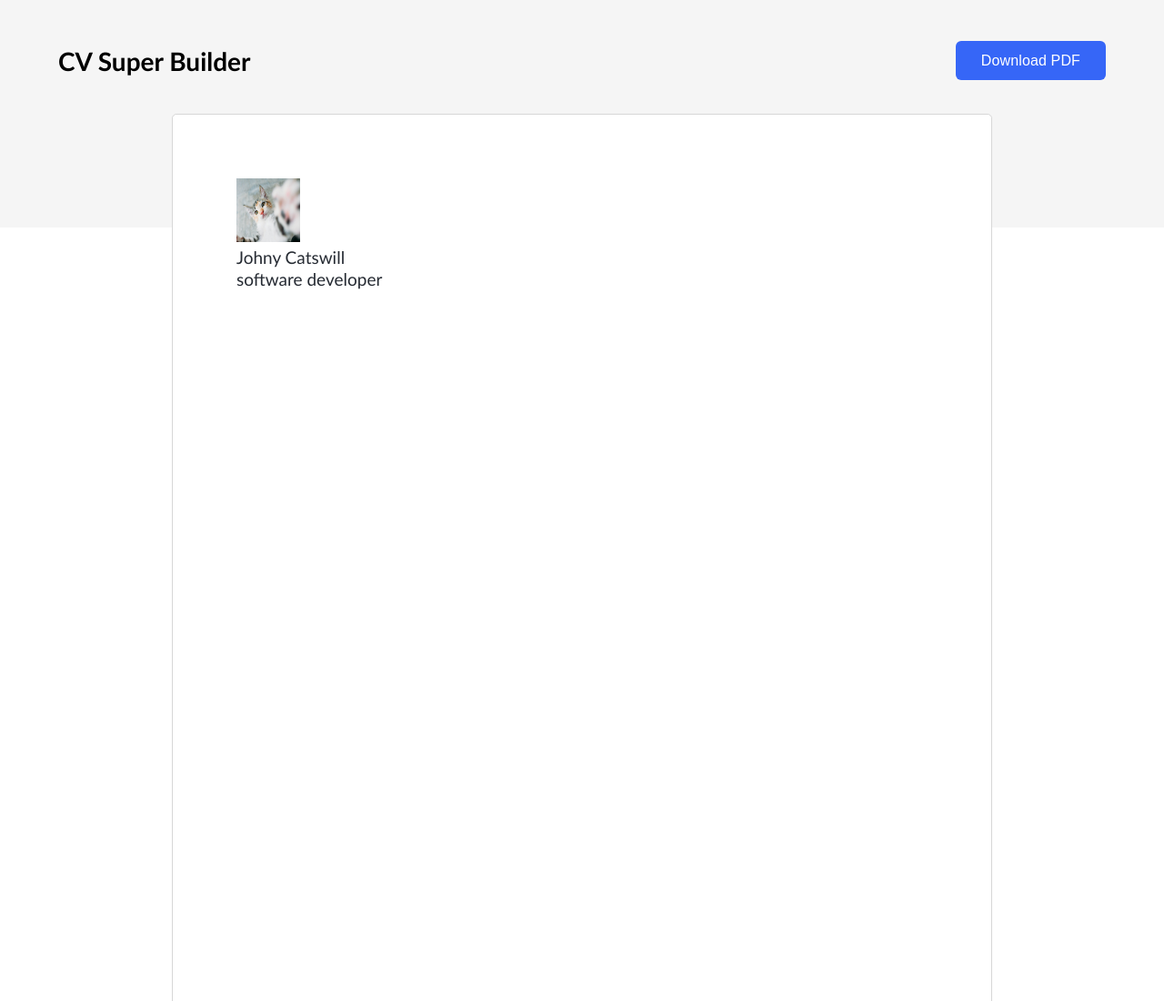
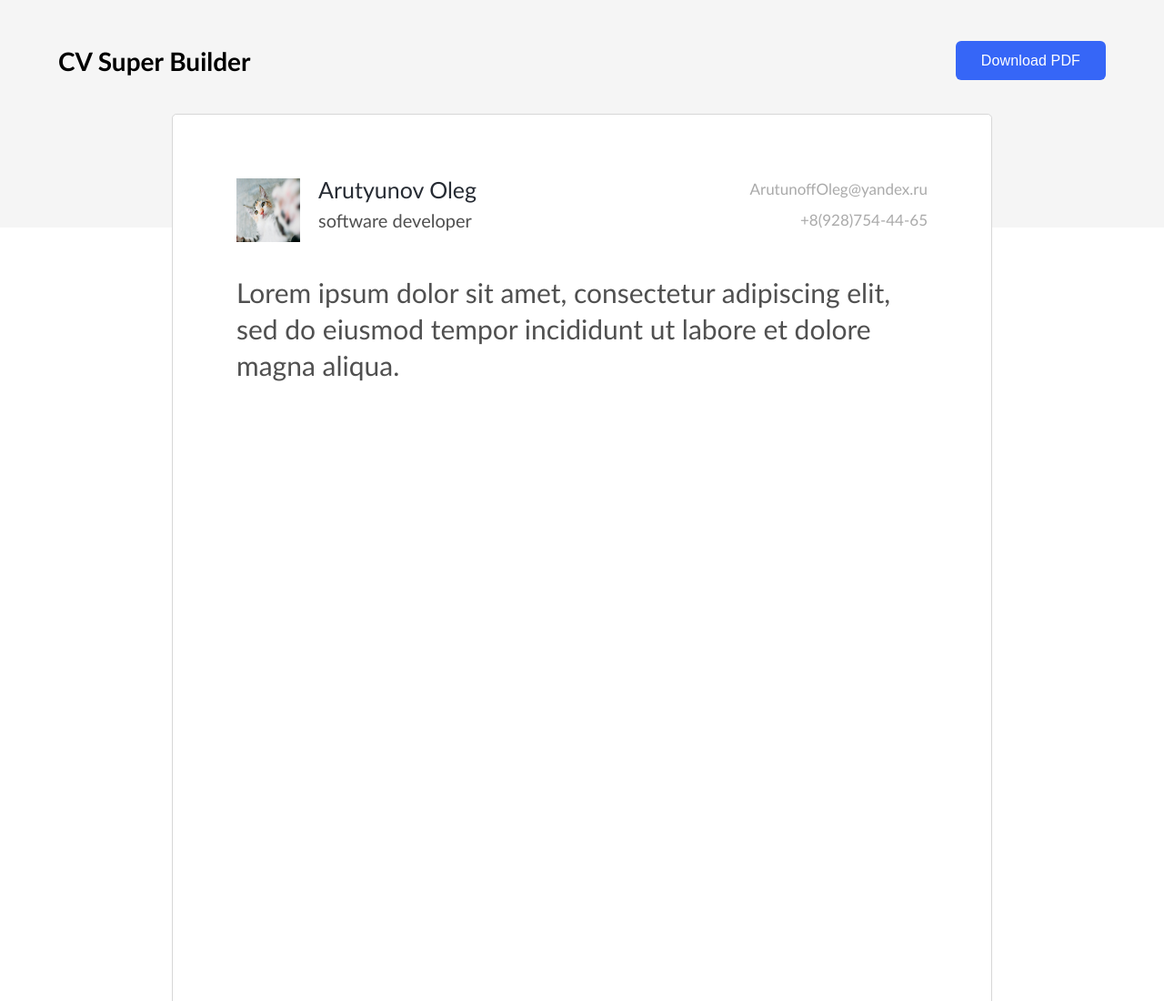
Before and after one commit to Tetrergeru/lab-1-Tetrergeru, a website: page public/index.html in a window 1280 px wide. Shown: the top 1100 px of the page at 91% size. Drawn offline with Linux system fonts and the light colour scheme.

Commit message:
Create header

```diff
--- a/public/css/styles.css
+++ b/public/css/styles.css
@@ -105,6 +105,45 @@ body {
   z-index: 2;
 }
 
-.resume-page__content {
-  padding: 70px;
+.resume-page__header {
+  padding: 70px 70px 35px 70px;
+  display: flex;
+  justify-content: space-between;
 }
+
+.resume-page__header_left {
+  display: flex;
+}
+
+.resume-page__header_image {
+  margin-right: 20px;
+}
+
+.resume-page__header_name {
+  font-size: 25px;
+  margin-bottom: 10px;
+}
+
+.resume-page__header_job {
+  font-size: 20px;
+  color: #505050;
+}
+
+.resume-page__header_rigth {
+  display: flex;
+  flex-direction: column;
+  align-items:flex-end;
+}
+
+.resume-page__header_credentials {
+  font-size: 17px;
+  color: #aaaaaa;
+  margin-bottom: 10px
+}
+
+.resume-page__motto {
+  font-size: 30px;
+  line-height: 40px;
+  padding: 0 70px;
+  color: #505050;
+}
--- a/public/index.html
+++ b/public/index.html
@@ -38,10 +38,21 @@
     </header>
     <main class="resume-container">
       <div class="resume-page">
-        <div  class="resume-page__content">
-          <img src="/images/profile.jpg" width="70" height="70">
-          <div>Johny Catswill</div>
-          <div>software developer</div>
+        <div  class="resume-page__header">
+          <div class="resume-page__header_left">
+            <img src="/images/profile.jpg" width="70" height="70" class="resume-page__header_image">
+            <div>
+              <div class="resume-page__header_name">Arutyunov Oleg</div>
+              <div class="resume-page__header_job">software developer</div>
+            </div>
+          </div>
+          <div class="resume-page__header_rigth">
+            <div class="resume-page__header_credentials">ArutunoffOleg@yandex.ru</div>
+            <div class="resume-page__header_credentials">+8(928)754-44-65</div>
+          </div>
+        </div>
+        <div class="resume-page__motto">
+          Lorem ipsum dolor sit amet, consectetur adipiscing elit, sed do eiusmod tempor incididunt ut labore et dolore magna aliqua.
         </div>
       </div>
     </main>
```
Also changed, not shown: 1 other file.
